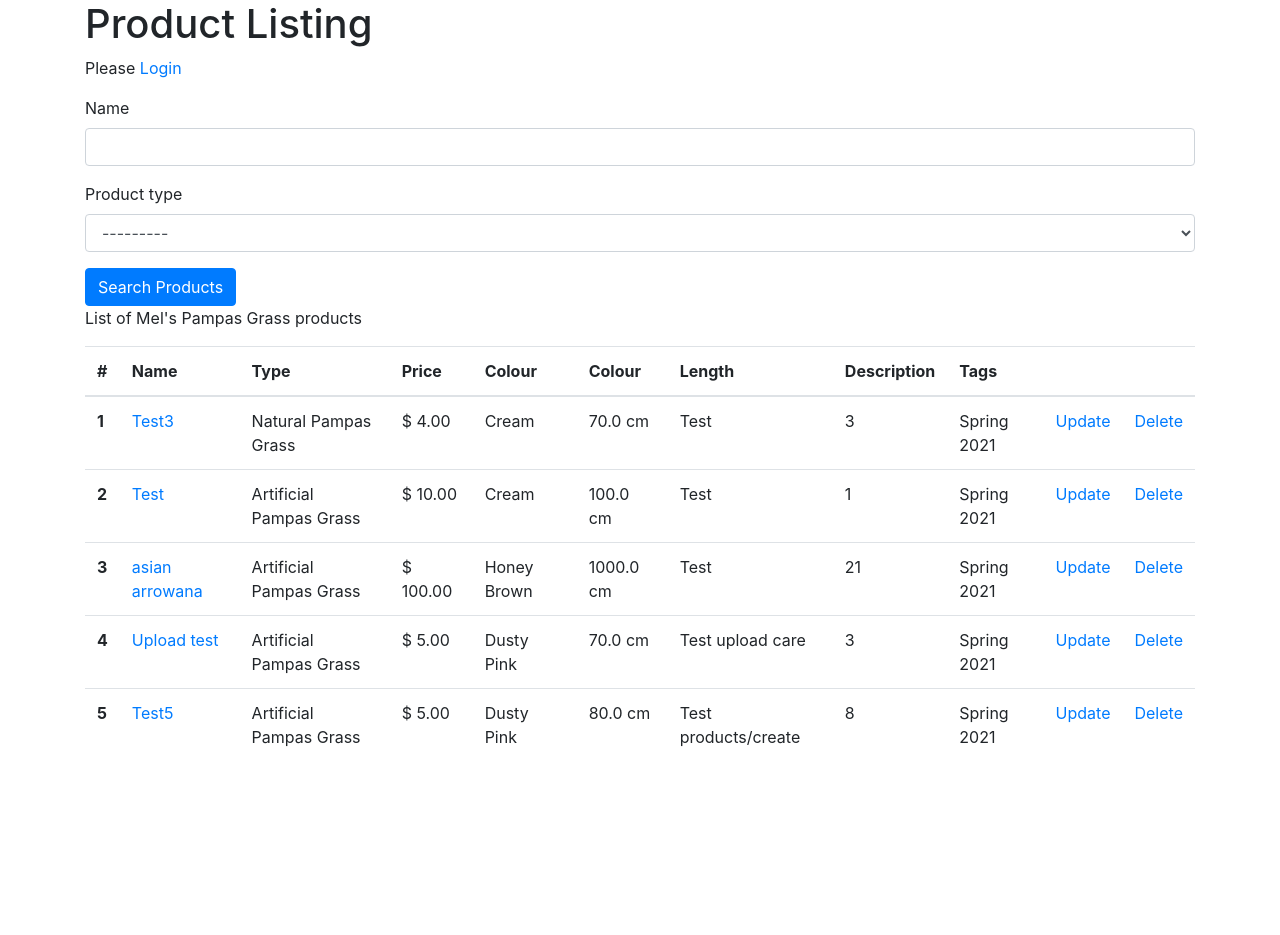
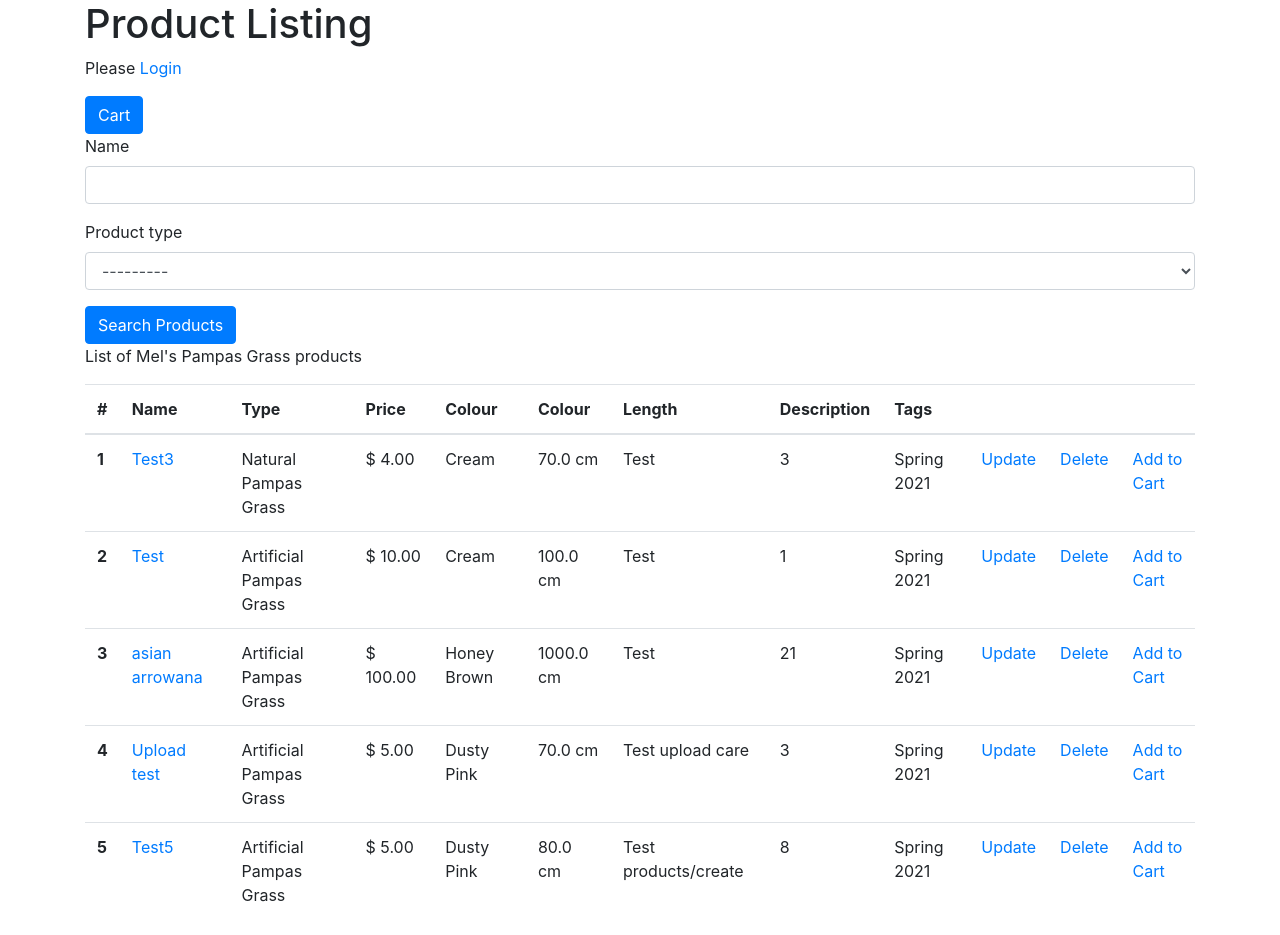
Before and after one commit to Malrhis/project-4-codeinstitute, a Django app: page /products/ in a window 1280 px wide. Before the commit the page ends 747 px from the top, so only its background shows below. Run offline with Django 3.2, Linux system fonts and the light colour scheme; data comes from the database, SQL or seed files in the repository; both versions use the stored data as it was after the commit; some libraries are stand-ins or nearby versions.

Commit message:
add cart button

```diff
--- a/Pampascollective/products/templates/products/show-products.template.html
+++ b/Pampascollective/products/templates/products/show-products.template.html
@@ -14,6 +14,8 @@ Product Listing
 {% else %}
 <p>Please <a href="/accounts/login">Login</a></p>
 {%endif%}
+
+<a href="{% url 'view_cart' %}" class="btn btn-primary">Cart</a>
 
 <form method="GET">
     {{search_form|crispy}}
@@ -38,6 +40,7 @@ Product Listing
             <th scope="col">Tags</th>
             <th scope="col"></th>
             <th scope="col"></th>
+            <th scope="col"></th>
         </tr>
     </thead>
     <tbody>
@@ -54,6 +57,7 @@ Product Listing
             <td>{% for tag in product.tag.all %}{{tag}}{% endfor %}</td>
             <td><a href="{% url 'update_product_route' product_id=product.id %}">Update</a></td>
             <td><a href="{% url 'delete_product_route' product_id=product.id %}">Delete</a></td>
+             <td><a href="{% url 'add_to_cart' product_id=product.id %}">Add to Cart</a></td>
         </tr>
         {% endfor %}
     </tbody>
```
Also changed, not shown: Pampascollective/db.sqlite3.
